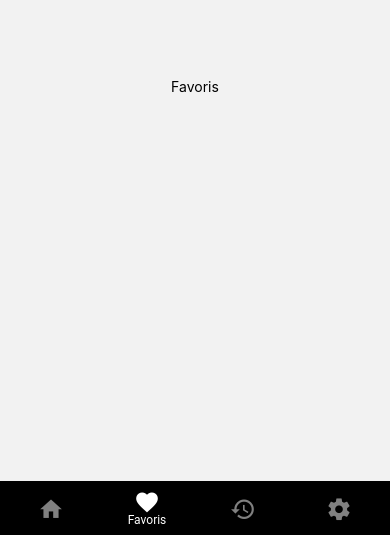
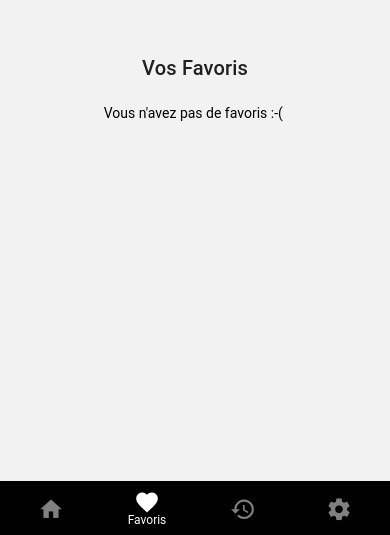
Before and after one commit to mbody/wikiApp, a React Native app: screen /Favoris in a window 390 px wide. Shown: the part 309-844 px from the top of the page. Built offline with nearby package versions, Linux system fonts and the light colour scheme; what expo-localization, i18n-js would draw is missing.

Commit message:
Favorites

```diff
--- a/src/screens/FavoritesScreen.js
+++ b/src/screens/FavoritesScreen.js
@@ -1,13 +1,107 @@
 import React, {PureComponent} from 'react';
+import {FlatList, Image, StyleSheet, View} from 'react-native';
+import {connect} from 'react-redux';
+import {Card, IconButton, Text, Title} from 'react-native-paper';
 import Screen from '../components/Screen';
+import {Colors} from '../Theme';
+import {removeFavoriteAction} from '../redux/FavoritesSlice';
 
-export default class FavoritesScreen extends PureComponent {
+class FavoritesScreen extends PureComponent {
   constructor(props) {
     super(props);
     this.state = {};
   }
 
   render() {
-    return <Screen title="Favoris" />;
+    const {favoritePages} = this.props;
+
+    return (
+      <Screen>
+        <Title>Vos Favoris</Title>
+        <View style={styles.searchResultsContainer}>
+          {favoritePages &&
+            (favoritePages.length === 0 ? (
+              <Text>Vous n'avez pas de favoris :-( </Text>
+            ) : (
+              <FlatList
+                data={favoritePages}
+                style={styles.list}
+                renderItem={this.renderPageCard}
+                keyExtractor={(item, index) => index.toString()}
+              />
+            ))}
+        </View>
+      </Screen>
+    );
   }
+
+  renderPageCard = ({item, index}) => {
+    return (
+      <Card key={'card_' + index} style={styles.card}>
+        <Card.Title
+          key={'cardTitle_' + index}
+          title={item.title}
+          subtitle={item.description}
+          left={props => (
+            <Image
+              {...props}
+              key={'cardThumb_' + index}
+              source={{uri: item.thumbnail && item.thumbnail.source}}
+              style={{height: 45, width: 45, backgroundColor: '#ddd'}}
+            />
+          )}
+          right={props => (
+            <IconButton
+              icon={'heart'}
+              color={Colors.gray}
+              size={30}
+              onPress={() => this.toggleFavorite(item)}
+            />
+          )}
+        />
+      </Card>
+    );
+  };
+
+  toggleFavorite = page => {
+    this.props.removeFavoriteAction(page);
+  };
 }
+
+const styles = StyleSheet.create({
+  container: {
+    flex: 1,
+    alignItems: 'center',
+    padding: 10,
+    paddingTop: 50,
+  },
+  searchResultsContainer: {
+    marginTop: 20,
+    alignSelf: 'stretch',
+    alignItems: 'center',
+  },
+  list: {
+    alignSelf: 'stretch',
+  },
+  card: {
+    margin: 5,
+    backgroundColor: '#f9f9f9',
+  },
+});
+
+// here we're mapping state to props
+const mapStateToProps = state => {
+  const {favorites} = state;
+  return {
+    favoritePages: favorites.pages,
+  };
+};
+
+// here we're mapping actions to props
+const mapDispatchToProps = dispatch => {
+  return {
+    removeFavoriteAction: page => dispatch(removeFavoriteAction(page)),
+  };
+};
+
+export default connect(mapStateToProps, mapDispatchToProps)(FavoritesScreen);
```
